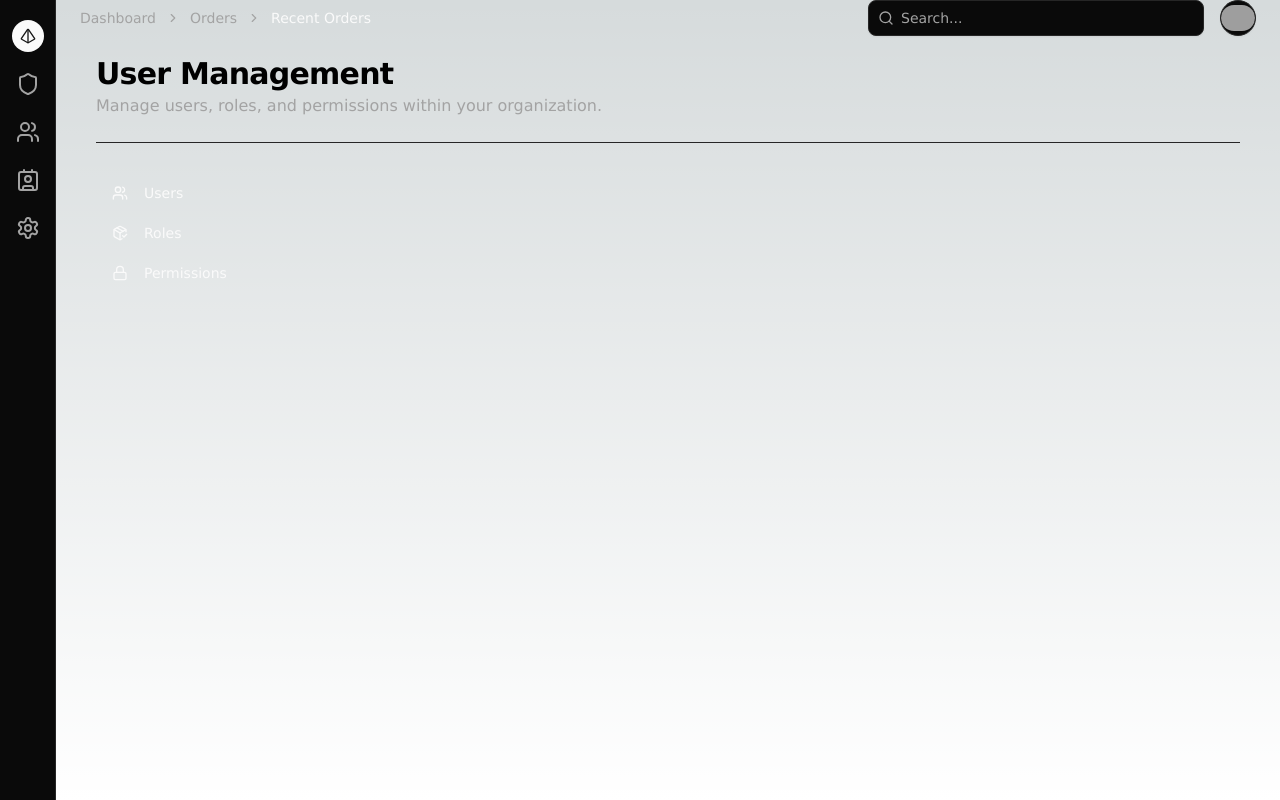
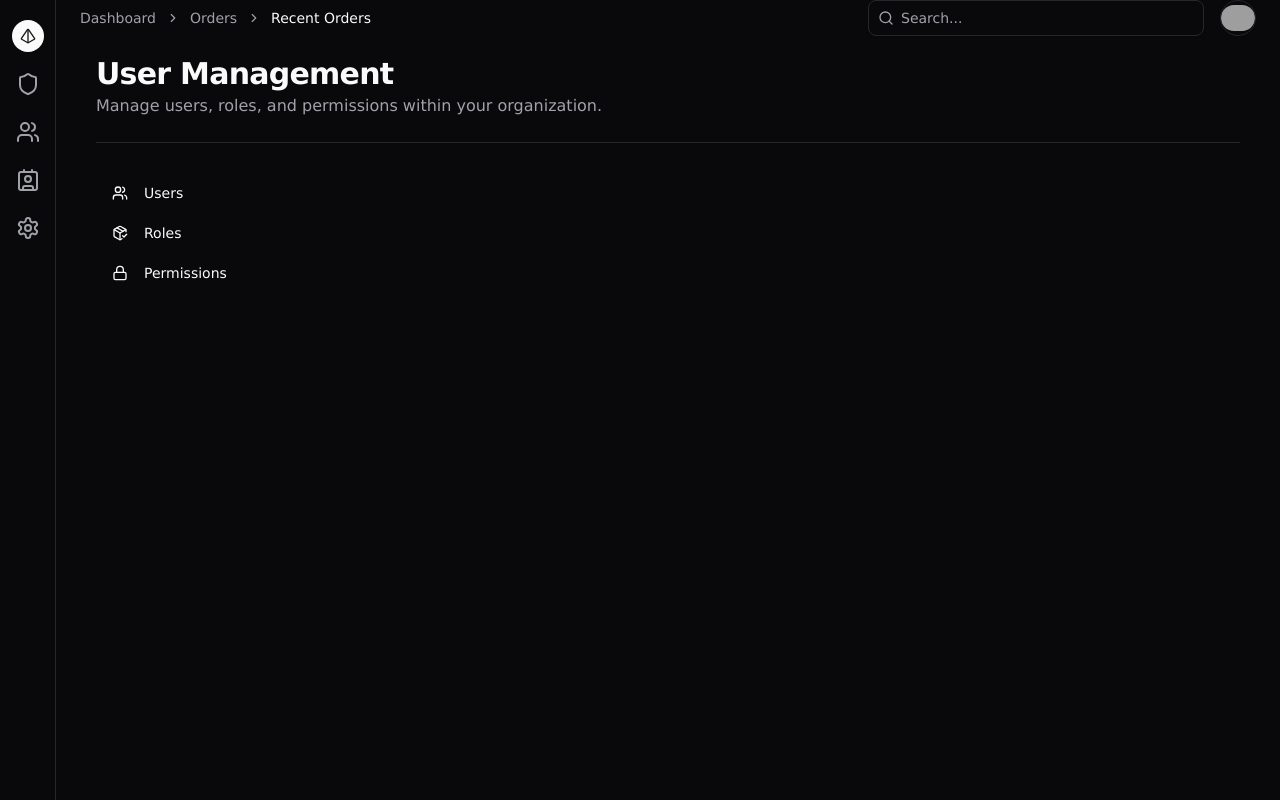
Before and after one commit to softsurgery/linkedin-super-clone, a Next.js app: page /users-management in a window 1280 px wide. Built offline with nearby package versions, Linux system fonts and the light colour scheme; grey boxes are pictures that could not be loaded.

Commit message:
feat(global theme & dark mode) - reconfigure tailwind - configure dark mode

```diff
--- a/package.json
+++ b/package.json
@@ -29,7 +29,7 @@
     "class-variance-authority": "^0.7.1",
     "clsx": "^2.1.1",
     "date-fns": "^4.1.0",
-    "lucide-react": "^0.474.0",
+    "lucide-react": "^0.475.0",
     "mysql2": "^3.12.0",
     "next": "14.0.4",
     "next-auth": "^4.24.11",
@@ -39,7 +39,7 @@
     "react-day-picker": "^9.5.1",
     "react-dom": "^18",
     "sonner": "^1.7.2",
-    "tailwind-merge": "^2.6.0",
+    "tailwind-merge": "^3.0.1",
     "tailwindcss-animate": "^1.0.7",
     "vaul": "^1.1.2",
     "zod": "^3.24.1",
--- /dev/null
+++ b/src/components/Common/ModeToggle.tsx
@@ -0,0 +1,38 @@
+import React from "react"
+import { Moon, Sun } from "lucide-react"
+import { useTheme } from "next-themes"
+
+import { Button } from "@/components/ui/button"
+import {
+  DropdownMenu,
+  DropdownMenuContent,
+  DropdownMenuItem,
+  DropdownMenuTrigger,
+} from "@/components/ui/dropdown-menu"
+
+export function ModeToggle() {
+  const { setTheme } = useTheme()
+
+  return (
+    <DropdownMenu>
+      <DropdownMenuTrigger asChild>
+        <Button variant="outline" size="icon">
+          <Sun className="h-[1.2rem] w-[1.2rem] rotate-0 scale-100 transition-all dark:-rotate-90 dark:scale-0" />
+          <Moon className="absolute h-[1.2rem] w-[1.2rem] rotate-90 scale-0 transition-all dark:rotate-0 dark:scale-100" />
+          <span className="sr-only">Toggle theme</span>
+        </Button>
+      </DropdownMenuTrigger>
+      <DropdownMenuContent align="end">
+        <DropdownMenuItem onClick={() => setTheme("light")}>
+          Light
+        </DropdownMenuItem>
+        <DropdownMenuItem onClick={() => setTheme("dark")}>
+          Dark
+        </DropdownMenuItem>
+        <DropdownMenuItem onClick={() => setTheme("system")}>
+          System
+        </DropdownMenuItem>
+      </DropdownMenuContent>
+    </DropdownMenu>
+  )
+}
--- a/src/styles/globals.css
+++ b/src/styles/globals.css
@@ -2,83 +2,73 @@
 @tailwind components;
 @tailwind utilities;
 
-:root {
-  --foreground-rgb: 0, 0, 0;
-  --background-start-rgb: 214, 219, 220;
-  --background-end-rgb: 255, 255, 255;
-}
-
-@media (prefers-color-scheme: dark) {
-  :root {
-    --foreground-rgb: 255, 255, 255;
-    --background-start-rgb: 0, 0, 0;
-    --background-end-rgb: 0, 0, 0;
-  }
-}
-
-body {
-  color: rgb(var(--foreground-rgb));
-  background: linear-gradient(
-      to bottom,
-      transparent,
-      rgb(var(--background-end-rgb))
-    )
-    rgb(var(--background-start-rgb));
-}
-
 @layer base {
   :root {
     --background: 0 0% 100%;
-    --foreground: 0 0% 3.9%;
+    --foreground: 240 10% 3.9%;
     --card: 0 0% 100%;
-    --card-foreground: 0 0% 3.9%;
+    --card-foreground: 240 10% 3.9%;
     --popover: 0 0% 100%;
-    --popover-foreground: 0 0% 3.9%;
-    --primary: 0 0% 9%;
+    --popover-foreground: 240 10% 3.9%;
+    --primary: 240 5.9% 10%;
     --primary-foreground: 0 0% 98%;
-    --secondary: 0 0% 96.1%;
-    --secondary-foreground: 0 0% 9%;
-    --muted: 0 0% 96.1%;
-    --muted-foreground: 0 0% 45.1%;
-    --accent: 0 0% 96.1%;
-    --accent-foreground: 0 0% 9%;
+    --secondary: 240 4.8% 95.9%;
+    --secondary-foreground: 240 5.9% 10%;
+    --muted: 240 4.8% 95.9%;
+    --muted-foreground: 240 3.8% 46.1%;
+    --accent: 240 4.8% 95.9%;
+    --accent-foreground: 240 5.9% 10%;
     --destructive: 0 84.2% 60.2%;
     --destructive-foreground: 0 0% 98%;
-    --border: 0 0% 89.8%;
-    --input: 0 0% 89.8%;
-    --ring: 0 0% 3.9%;
+    --border: 240 5.9% 90%;
+    --input: 240 5.9% 90%;
+    --ring: 240 10% 3.9%;
     --chart-1: 12 76% 61%;
     --chart-2: 173 58% 39%;
     --chart-3: 197 37% 24%;
     --chart-4: 43 74% 66%;
     --chart-5: 27 87% 67%;
-    --radius: 0.5rem;
-  }
+    --radius: 0.5rem}
   .dark {
-    --background: 0 0% 3.9%;
+    --background: 240 10% 3.9%;
     --foreground: 0 0% 98%;
-    --card: 0 0% 3.9%;
+    --card: 240 10% 3.9%;
     --card-foreground: 0 0% 98%;
-    --popover: 0 0% 3.9%;
+    --popover: 240 10% 3.9%;
     --popover-foreground: 0 0% 98%;
     --primary: 0 0% 98%;
-    --primary-foreground: 0 0% 9%;
-    --secondary: 0 0% 14.9%;
+    --primary-foreground: 240 5.9% 10%;
+    --secondary: 240 3.7% 15.9%;
     --secondary-foreground: 0 0% 98%;
-    --muted: 0 0% 14.9%;
-    --muted-foreground: 0 0% 63.9%;
-    --accent: 0 0% 14.9%;
+    --muted: 240 3.7% 15.9%;
+    --muted-foreground: 240 5% 64.9%;
+    --accent: 240 3.7% 15.9%;
     --accent-foreground: 0 0% 98%;
     --destructive: 0 62.8% 30.6%;
     --destructive-foreground: 0 0% 98%;
-    --border: 0 0% 14.9%;
-    --input: 0 0% 14.9%;
-    --ring: 0 0% 83.1%;
+    --border: 240 3.7% 15.9%;
+    --input: 240 3.7% 15.9%;
+    --ring: 240 4.9% 83.9%;
     --chart-1: 220 70% 50%;
     --chart-2: 160 60% 45%;
     --chart-3: 30 80% 55%;
     --chart-4: 280 65% 60%;
-    --chart-5: 340 75% 55%;
+    --chart-5: 340 75% 55%}
+}
+
+@layer base {
+  ::-webkit-scrollbar {
+    @apply w-2 h-2;
+  }
+  /* Handle */
+  ::-webkit-scrollbar-thumb {
+    @apply bg-zinc-400 rounded-lg;
+  }
+
+  /* Handle on hover */
+  ::-webkit-scrollbar-thumb:hover {
+    @apply bg-zinc-500;
+
   }
 }
 
--- a/tailwind.config.ts
+++ b/tailwind.config.ts
@@ -1,18 +1,14 @@
-import type { Config } from 'tailwindcss'
+/** @type {import('tailwindcss').Config} */
+import tailwindcssAnimate from "tailwindcss-animate";
 
-const config: Config = {
-    darkMode: ['class'],
-    content: [
-    './src/pages/**/*.{js,ts,jsx,tsx,mdx}',
-    './src/components/**/*.{js,ts,jsx,tsx,mdx}',
-    './src/app/**/*.{js,ts,jsx,tsx,mdx}',
+export default {
+  darkMode: ["class"],
+  content: [
+    "./index.html",
+    "./src/**/*.{js,ts,jsx,tsx}",
   ],
   theme: {
   	extend: {
-  		backgroundImage: {
-  			'gradient-radial': 'radial-gradient(var(--tw-gradient-stops))',
-  			'gradient-conic': 'conic-gradient(from 180deg at 50% 50%, var(--tw-gradient-stops))'
-  		},
   		borderRadius: {
   			lg: 'var(--radius)',
   			md: 'calc(var(--radius) - 2px)',
@@ -59,9 +55,21 @@ const config: Config = {
   				'4': 'hsl(var(--chart-4))',
   				'5': 'hsl(var(--chart-5))'
   			}
+  		},
+  		animation: {
+  			'fade-in': 'fadeIn 2s ease-in-out'
+  		},
+  		keyframes: {
+  			fadeIn: {
+  				'0%': {
+  					opacity: 0
+  				},
+  				'100%': {
+  					opacity: 1
+  				}
+  			}
   		}
   	}
   },
-  plugins: [require("tailwindcss-animate")],
+  plugins: [tailwindcssAnimate, require("tailwindcss-animate")],
 }
-export default config
```
Also changed, not shown: components.json, 1 other file (tests, documents, lock files or other folders).
